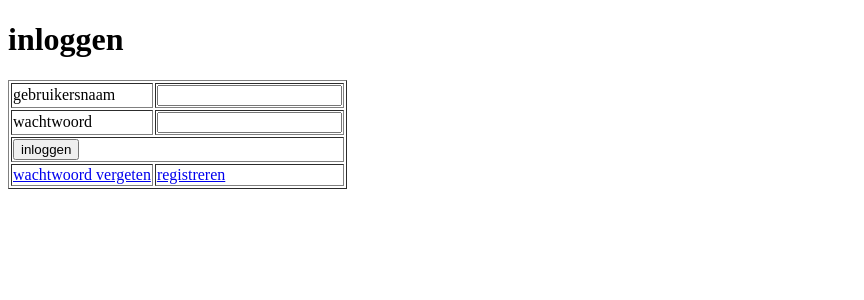
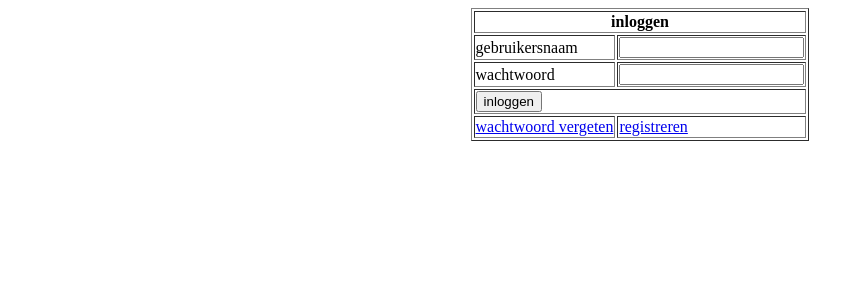
Before and after one commit to Lastje/PW7---ROCAVENTUSAO, a PHP site: template templates/inloggen.php in a window 1280 px wide. Shown: the top 300 px of the page, without its empty margins (0-864 px from the left). Run offline with PHP 8.4, Linux system fonts and the light colour scheme; the template is opened without the code that fills it, so the values that code supplies are empty.

Commit message:
inloggen

```diff
--- a/templates/inloggen.php
+++ b/templates/inloggen.php
@@ -1,6 +1,9 @@
-<h1>inloggen</h1>
+
 <form method="post" action="../PW7/inloggen/" >
-<table border="1">
+<table align="center" border="1">
+<tr>
+	<th colspan="2">inloggen</th>
+</tr>
 <tr>
 	<td>gebruikersnaam</td>
 	<td><input type="text" name="username" /></td>
```
